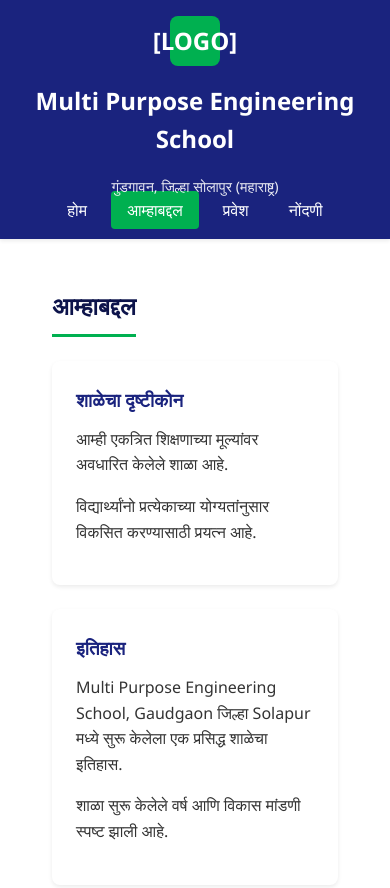
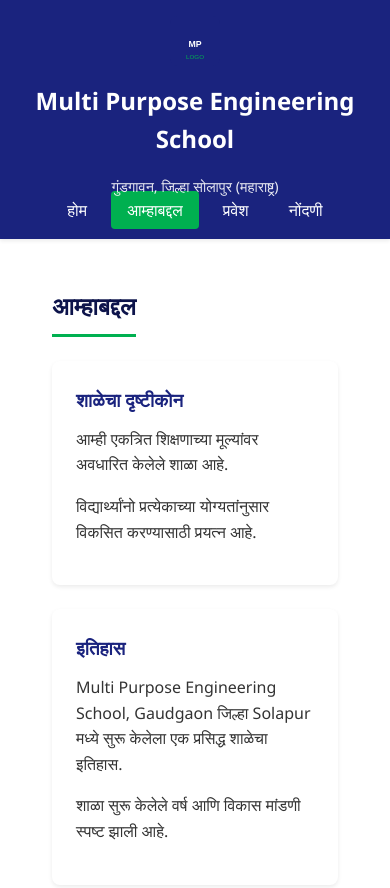
Before and after one commit to atharv-2252/adarshNewEnglish, a plain HTML site: page about.html in a window 390 px wide. Shown: the top 888 px of the page. Drawn offline with Linux system fonts and the light colour scheme.

Commit message:
Update website: add logo SVG, JS form validation, update CSS
- Replaced [LOGO] text placeholders with logo-placeholder.svg image
- Added js/main.js with form validation for registration
- Updated CSS with .logo and .logo-img classes
- Marked TODO items as complete in README
- Form validation: mobile, email, aadhaar, required fields
- Formspree integration: https://formspree.io/f/xzedowzvy
- All pages responsive with brand colors #1a237e/#00b050

```diff
--- a/about.html
+++ b/about.html
@@ -9,7 +9,9 @@
 <body>
 <header class="site-header">
     <div class="container">
-        <div class="logo-placeholder">[LOGO]</div>
+        <div class="logo">
+            <img src="assets/logo-placeholder.svg" alt="Multi Purpose Engineering School Logo" class="logo-img">
+        </div>
         <h1 class="site-title">Multi Purpose Engineering School</h1>
         <p class="site-tagline">गुंडगावन, जिल्हा सोलापुर (महाराष्ट्र)</p>
     </div>
--- a/css/style.css
+++ b/css/style.css
@@ -26,7 +26,9 @@ p { margin-bottom: 1rem; }
 /* Header */
 .site-header { background: var(--primary); color: white; padding: 1rem 0; box-shadow: var(--shadow); position: sticky; top: 0; z-index: 100; }
 .site-header .container { display: flex; align-items: center; gap: 1.5rem; }
-.logo-placeholder { background: var(--secondary); color: white; font-weight: bold; font-size: 1.5rem; width: 50px; height: 50px; border-radius: 8px; display: flex; align-items: center; justify-content: center; }
+.logo { width: 50px; height: 50px; flex-shrink: 0; }
+    .logo-img { width: 100%; height: 100%; object-fit: contain; }
+    .logo-placeholder { display: none; }
 .site-title { font-size: 1.5rem; font-weight: 700; margin: 0; }
 .site-tagline { font-size: 0.9rem; opacity: 0.9; margin: 0; }
 .site-nav { margin-left: auto; }
```
Also changed, not shown: admissions.html (+3 -1 lines), index.html (+3 -1 lines), register.html (+3 -1 lines), README.md.
